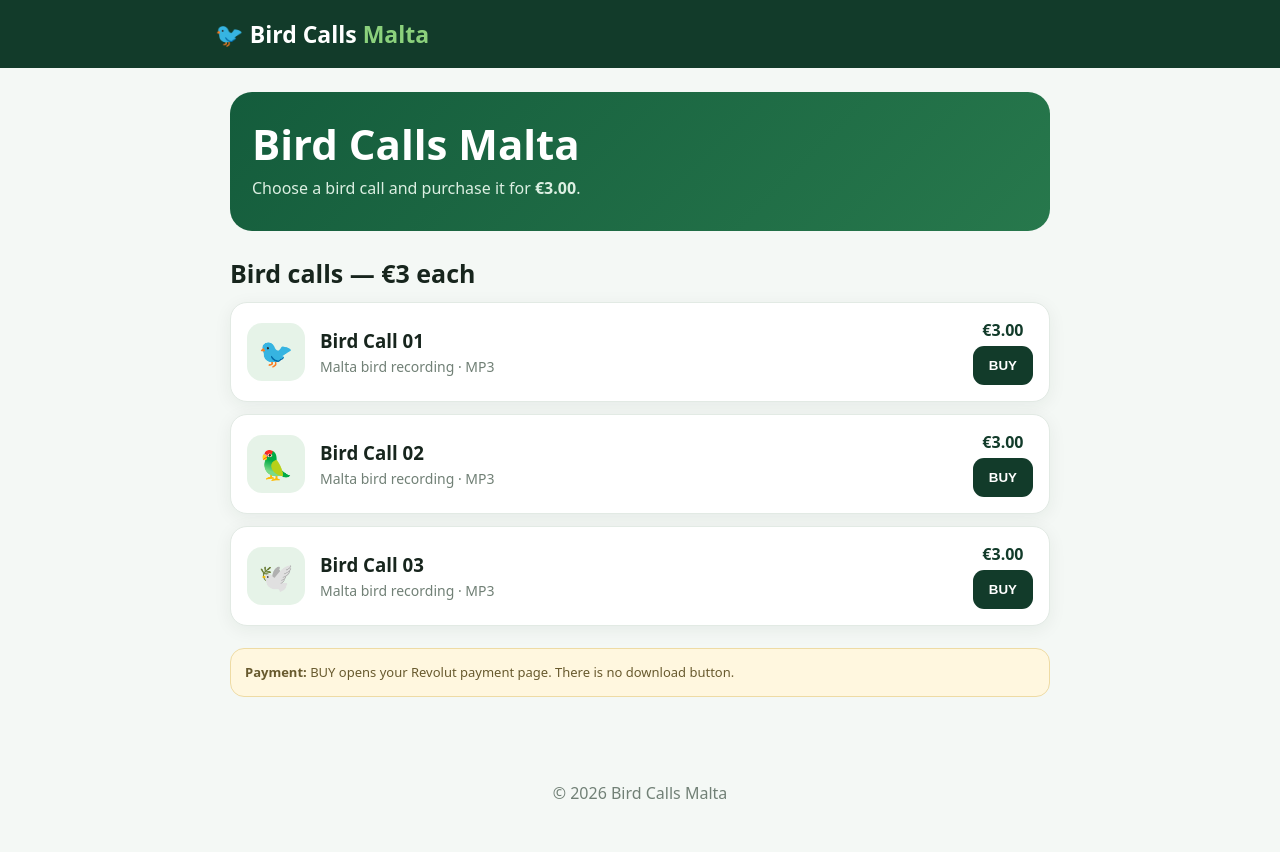
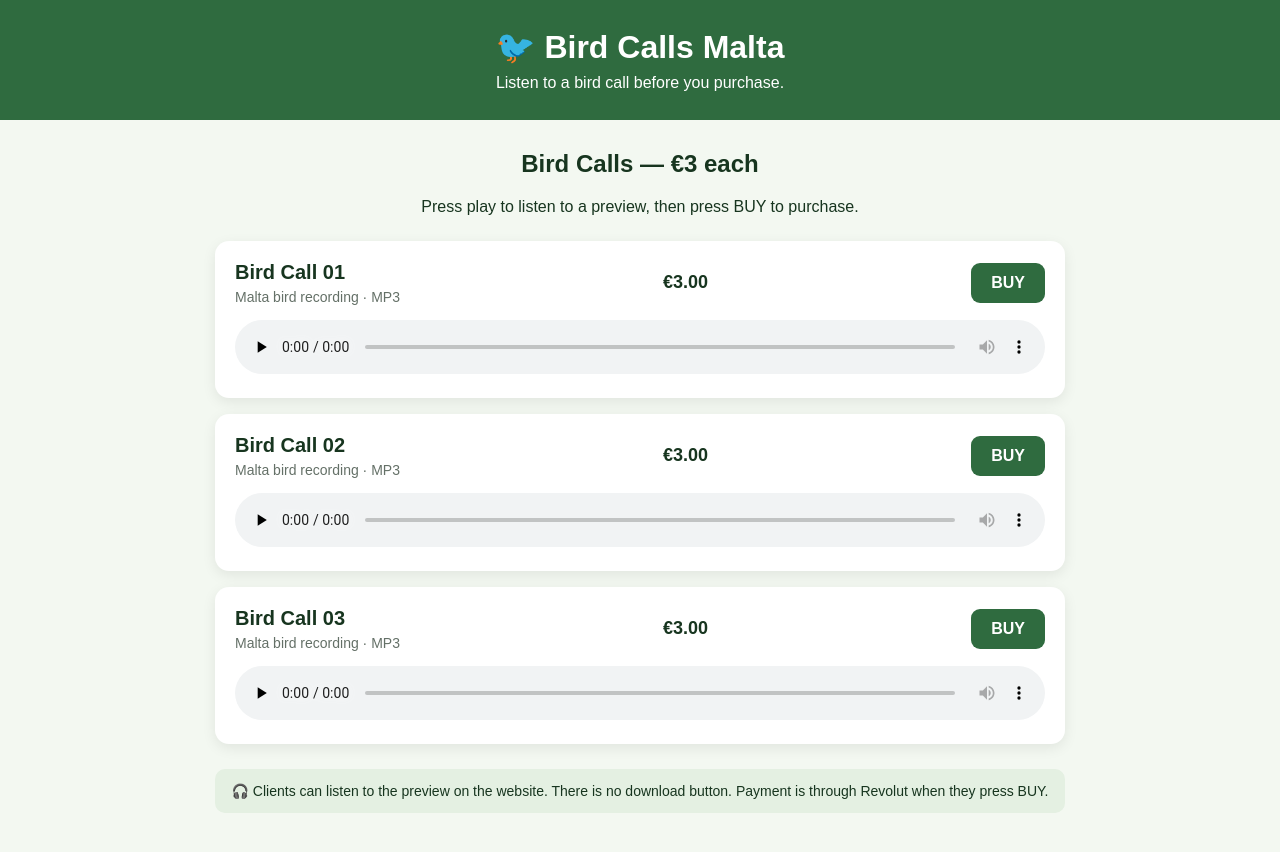
Before and after one commit to abelaowen3-cloud/Bird-calls-malta66, a plain HTML site: page index.html in a window 1280 px wide. Before the commit the page ends 829 px from the top, so only its background shows below. Drawn offline with Linux system fonts and the light colour scheme.

Commit message:
Add files via upload

```diff
--- a/index.html
+++ b/index.html
@@ -1,24 +1,35 @@
-<!doctype html>
-<html lang="en"><head>
-<meta charset="utf-8"><meta name="viewport" content="width=device-width,initial-scale=1">
+<!DOCTYPE html>
+<html lang="en">
+<head>
+<meta charset="UTF-8">
+<meta name="viewport" content="width=device-width, initial-scale=1.0">
 <title>Bird Calls Malta</title>
 <style>
-*{box-sizing:border-box}body{margin:0;font-family:system-ui,Arial,sans-serif;background:#f4f8f5;color:#17251d}
-header{background:#123b2a;color:#fff;padding:18px}.nav{max-width:850px;margin:auto}.logo{font-size:23px;font-weight:900}.logo span{color:#8bd17c}
-main{max-width:850px;margin:auto;padding:24px 15px 60px}.hero{background:linear-gradient(135deg,#145c3c,#27784c);color:#fff;border-radius:22px;padding:30px 22px;margin-bottom:25px}.hero h1{font-size:42px;line-height:1.05;margin:0 0 10px}.hero p{margin:0;color:#dcefe2;line-height:1.55}
-h2{font-size:25px;margin:25px 0 12px}.bird{background:#fff;border-radius:17px;margin:12px 0;padding:16px;display:flex;align-items:center;gap:15px;box-shadow:0 4px 18px #17362210;border:1px solid #e2eae4}.icon{width:58px;height:58px;border-radius:15px;background:#e6f3e8;display:grid;place-items:center;font-size:28px;flex:none}.info{flex:1}.info h3{margin:0 0 4px}.info p{margin:0;color:#718076;font-size:14px}.price{display:block;text-align:center;margin-bottom:5px;font-weight:900;color:#123b2a}.buy{border:0;border-radius:11px;padding:12px 16px;background:#123b2a;color:#fff;font-weight:800;cursor:pointer}
-.notice{background:#fff7df;border:1px solid #eedba4;border-radius:14px;padding:14px;margin-top:22px;color:#685a2e;font-size:13px;line-height:1.5}footer{text-align:center;color:#718076;padding:25px}
-@media(max-width:520px){.hero h1{font-size:34px}.bird{align-items:flex-start}.buy{padding:11px 12px}.icon{width:50px;height:50px}}
-</style></head>
+body{margin:0;font-family:Arial,sans-serif;background:#f3f8f1;color:#17351f}
+header{background:#2f6b3f;color:white;text-align:center;padding:28px 16px}
+header h1{margin:0 0 8px;font-size:32px} header p{margin:0}
+main{max-width:850px;margin:30px auto;padding:0 16px 40px}
+.intro{text-align:center;margin-bottom:25px}
+.card{background:white;border-radius:14px;padding:20px;margin:16px 0;box-shadow:0 4px 14px rgba(0,0,0,.08)}
+.row{display:flex;align-items:center;justify-content:space-between;gap:15px;flex-wrap:wrap}
+.bird-name{font-size:20px;font-weight:bold}.meta{color:#647067;margin-top:5px;font-size:14px}
+audio{width:100%;margin-top:15px}.price{font-weight:bold;font-size:18px}
+.buy{display:inline-block;background:#2f6b3f;color:white;text-decoration:none;padding:11px 20px;border-radius:9px;font-weight:bold}
+.note{text-align:center;background:#e4f0e2;padding:14px;border-radius:10px;margin-top:25px;font-size:14px}
+</style>
+</head>
 <body>
-<header><div class="nav"><div class="logo">🐦 Bird Calls <span>Malta</span></div></div></header>
+<header><h1>🐦 Bird Calls Malta</h1><p>Listen to a bird call before you purchase.</p></header>
 <main>
-<section class="hero"><h1>Bird Calls Malta</h1><p>Choose a bird call and purchase it for <strong>€3.00</strong>.</p></section>
-<h2>Bird calls — €3 each</h2>
-<div class="bird"><div class="icon">🐦</div><div class="info"><h3>Bird Call 01</h3><p>Malta bird recording · MP3</p></div><div><span class="price">€3.00</span><button class="buy" onclick="buy()">BUY</button></div></div>
-<div class="bird"><div class="icon">🦜</div><div class="info"><h3>Bird Call 02</h3><p>Malta bird recording · MP3</p></div><div><span class="price">€3.00</span><button class="buy" onclick="buy()">BUY</button></div></div>
-<div class="bird"><div class="icon">🕊️</div><div class="info"><h3>Bird Call 03</h3><p>Malta bird recording · MP3</p></div><div><span class="price">€3.00</span><button class="buy" onclick="buy()">BUY</button></div></div>
-<div class="notice"><strong>Payment:</strong> BUY opens your Revolut payment page. There is no download button.</div>
-</main><footer>© 2026 Bird Calls Malta</footer>
-<script>function buy(){window.location.href="https://revolut.me/abela1";}</script>
-</body></html>
+<div class="intro"><h2>Bird Calls — €3 each</h2><p>Press play to listen to a preview, then press BUY to purchase.</p></div>
+
+<div class="card"><div class="row"><div><div class="bird-name">Bird Call 01</div><div class="meta">Malta bird recording · MP3</div></div><div class="price">€3.00</div><a class="buy" href="https://revolut.me/abela1" target="_blank" rel="noopener">BUY</a></div><audio controls preload="none"><source src="preview-01.mp3" type="audio/mpeg"></audio></div>
+
+<div class="card"><div class="row"><div><div class="bird-name">Bird Call 02</div><div class="meta">Malta bird recording · MP3</div></div><div class="price">€3.00</div><a class="buy" href="https://revolut.me/abela1" target="_blank" rel="noopener">BUY</a></div><audio controls preload="none"><source src="preview-02.mp3" type="audio/mpeg"></audio></div>
+
+<div class="card"><div class="row"><div><div class="bird-name">Bird Call 03</div><div class="meta">Malta bird recording · MP3</div></div><div class="price">€3.00</div><a class="buy" href="https://revolut.me/abela1" target="_blank" rel="noopener">BUY</a></div><audio controls preload="none"><source src="preview-03.mp3" type="audio/mpeg"></audio></div>
+
+<div class="note">🎧 Clients can listen to the preview on the website. There is no download button. Payment is through Revolut when they press BUY.</div>
+</main>
+</body>
+</html>
```
